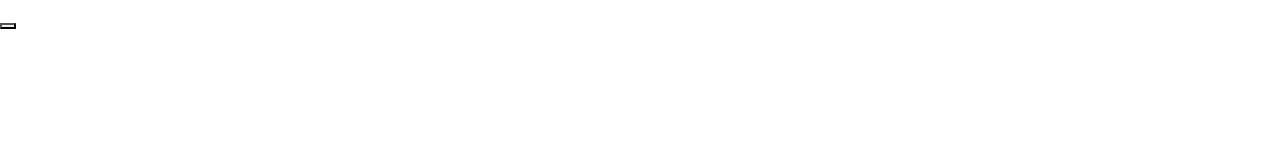
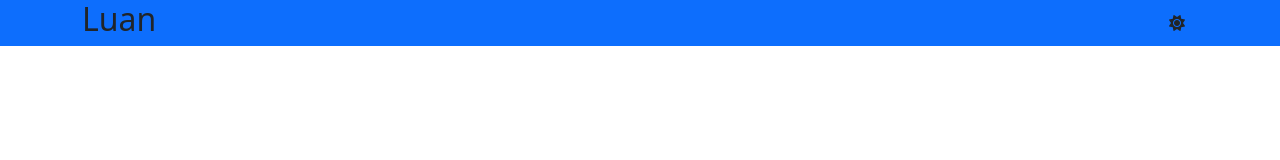
Before and after one commit to Lu3n/Lu3n.github.io, a plain HTML site: page index.html in a window 1280 px wide. Drawn offline with nearby package versions, Linux system fonts and the light colour scheme; files that its build step writes are made by us from their sources.

Commit message:
alterando erros

```diff
--- a/index.html
+++ b/index.html
@@ -13,12 +13,24 @@
  </head>
 <body>
   <!--nome e botão-->
-  <nav>
-    <!--nome-->
-    <h2></h2>
-    <!--botao dark mode-->
-    <button></button>
-  </nav>
+  <nav class="bg-primary">
+    <div class="container">
+        <div class="row">
+       <!--nome-->
+       <div class="col-6">
+          <h2>Luan</h2>
+       </div>
+
+
+       <!--botao dark mode-->
+       <div class="col-6 d-flex justify-content-end">
+       <button class="btn">
+        <i class="fa-solid fa-sun"></i>
+       </button>
+      </div>
+    </div>
+</div>
+     </nav>
   <!--mini bio e foto-->
   <header>
     <!--mini bio-->
```
